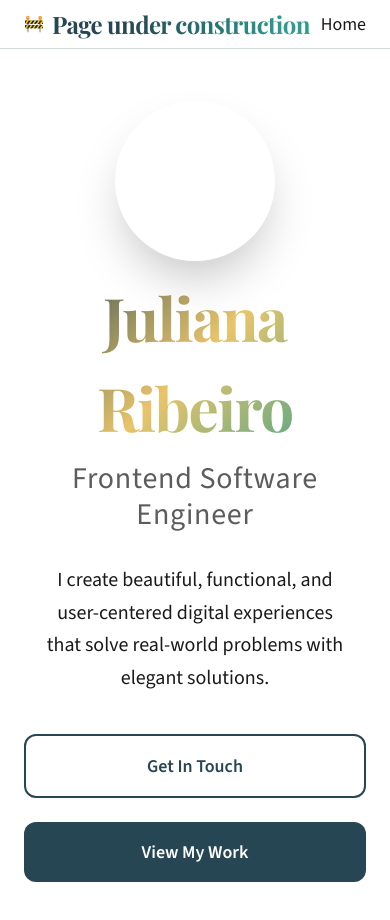
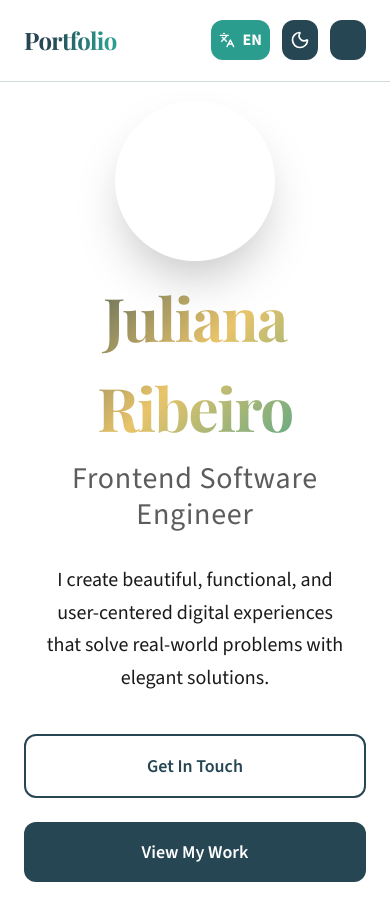
Before and after one commit to yuliaribeiro/portfolio, a React (Vite) app: page / in a window 390 px wide. Shown: the top 920 px of the page. Built offline with nearby package versions, Linux system fonts and the light colour scheme.

Commit message:
feat: improve navbar by adding accessibility buttons for mobile and desktop

```diff
--- a/src/components/navbar/Navbar.tsx
+++ b/src/components/navbar/Navbar.tsx
@@ -1,5 +1,7 @@
 import * as React from "react"
 import { cn } from "../../utils"
+import { Button } from "../button/Button"
+import { Languages, Moon } from "lucide-react"
 
 type NavItem = {
   label: string
@@ -14,51 +16,136 @@ type NavbarProps = React.HTMLAttributes<HTMLElement> & {
 }
 
 export const Navbar = React.forwardRef<HTMLElement, NavbarProps>(
-  ({ className, logo, items, activeSection, ...props }, ref) => {
+  ({ className, logo, items, activeSection, onItemClick, ...props }, ref) => {
+    const [isMenuOpen, setIsMenuOpen] = React.useState(false)
+
+    const handleItemClick = (sectionId: string) => {
+      onItemClick?.(sectionId)
+      setIsMenuOpen(false)
+    }
+
+    const renderAccessibilityButtons = () => {
+      return (
+        <div className="flex items-center gap-3 md:gap-4">
+          <Button size="icon" variant="secondary">
+            <Languages className="h-4 w-4 md:h-5 md:w-5" />
+            <span className="text-base leading-5 font-bold md:text-sm">EN</span>
+          </Button>
+          <Button size="icon">
+            <Moon className="h-5 w-5" />
+          </Button>
+
+          {/* Mobile Menu Button */}
+          <Button
+            className="md:hidden"
+            size="icon"
+            onClick={() => setIsMenuOpen(!isMenuOpen)}
+            aria-label="Toggle menu"
+          >
+            {/* Hamburger/Close Icon */}
+            <div className="flex h-5 w-5 flex-col items-center justify-center">
+              <span
+                className={cn(
+                  "hamburger-click-effect",
+                  isMenuOpen ? "translate-y-0.5 rotate-45" : "-translate-y-1"
+                )}
+              />
+              <span
+                className={cn(
+                  "hamburger-click-effect",
+                  isMenuOpen ? "opacity-0" : "opacity-100"
+                )}
+              />
+              <span
+                className={cn(
+                  "hamburger-click-effect",
+                  isMenuOpen ? "-translate-y-0.5 -rotate-45" : "translate-y-1"
+                )}
+              />
+            </div>
+          </Button>
+        </div>
+      )
+    }
+
     return (
       <nav
         className={cn(
-          "navbar-backdrop border-brand-primary/20 fixed top-0 z-50 max-h-20 w-full border-b px-6 py-2 md:px-8",
+          "navbar-backdrop border-brand-primary/20 fixed top-0 z-50 w-full border-b px-6 md:px-8",
           className
         )}
         ref={ref}
         {...props}
       >
-        <div className="flex items-center justify-between">
+        <div className="flex h-20 items-center justify-between">
           {/* Logo Section */}
           <div className="flex items-center">
             {logo || (
-              <div className="flex items-center gap-2">
-                🚧
               <h2 className="font-family-playfair text-gradient-primary text-2xl font-bold tracking-tight md:text-3xl">
-                  Page under construction
+                Portfolio
               </h2>
-              </div>
             )}
           </div>
 
-          {/* Navigation Items */}
+          {/* Navigation Items - Desktop */}
+          <div className="flex items-center gap-4">
             {items && (
-            <div className="flex items-center gap-3 md:gap-10">
+              <div className="mr-4 hidden items-center gap-3 md:flex md:gap-10">
                 {items.map((item) => (
                   <button
                     key={item.sectionId}
+                    onClick={() => handleItemClick(item.sectionId)}
                     className={cn(
-                    "navbar-item-hover group text-lg font-medium",
+                      "navbar-item-hover group text-lg font-medium transition-all duration-300",
                       activeSection === item.sectionId
                         ? "text-accent font-semibold"
                         : "text-foreground"
                     )}
                   >
                     {item.label}
-
                     {/* Decorator */}
                     <span className="navbar-item-decorator"></span>
                   </button>
                 ))}
               </div>
             )}
+
+            {/* Accessibility Buttons */}
+            {renderAccessibilityButtons()}
           </div>
+        </div>
+
+        {/* Mobile Menu */}
+        {items && (
+          <div
+            className={cn(
+              "border-brand-primary/20 overflow-hidden border-t transition-all duration-500 ease-in-out md:hidden",
+              isMenuOpen
+                ? "max-h-96 py-6 opacity-100"
+                : "max-h-0 py-0 opacity-0"
+            )}
+          >
+            <div className="flex flex-col space-y-4">
+              {items.map((item, index) => (
+                <button
+                  key={item.sectionId}
+                  onClick={() => handleItemClick(item.sectionId)}
+                  className={cn(
+                    "group text-foreground relative px-4 py-3 text-left text-lg font-medium transition-all duration-300 ease-in-out",
+                    isMenuOpen
+                      ? "translate-x-0 opacity-100"
+                      : "-translate-x-4 opacity-0"
+                  )}
+                  style={{
+                    transitionDelay: isMenuOpen ? `${index * 80}ms` : "0ms",
+                  }}
+                >
+                  {item.label}
+                </button>
+              ))}
+            </div>
+          </div>
+        )}
       </nav>
     )
   }
```
Lines whose indentation alone changed are shown as unchanged.
